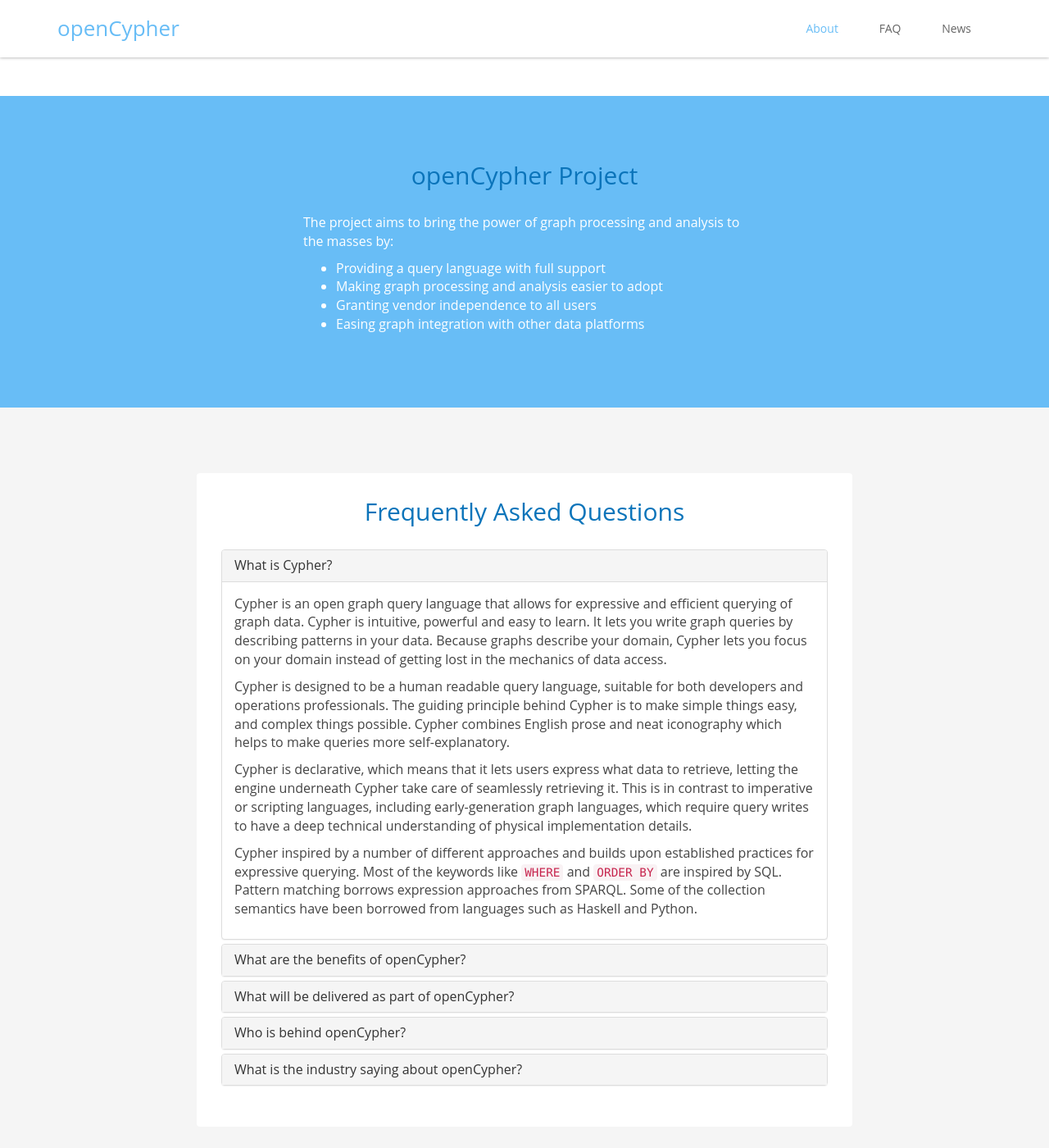
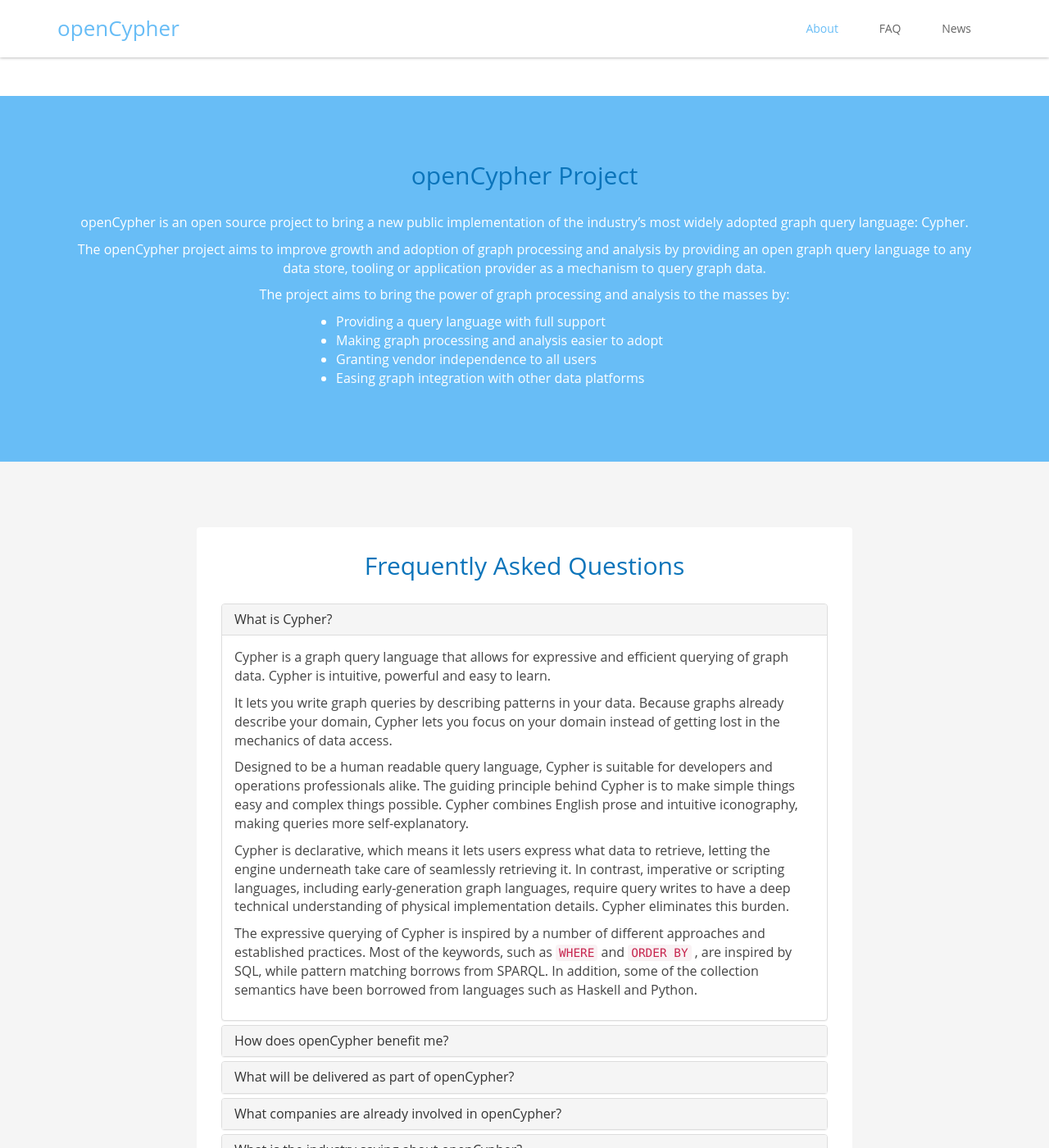
Before and after one commit to opencypher/website, a Jekyll site: the page built from index.html, in a window 1280 px wide and 1400 px high, scrolled down 671 px. Shown: the whole window at 82% size. Built offline with Jekyll 4.4.1, drawn with Linux system fonts in a browser that asks for light colours; some of the changed text lies outside the part shown.

Commit message:
Content updates from BMS edits

```diff
--- a/_includes/about.html
+++ b/_includes/about.html
@@ -12,7 +12,7 @@
                     </div>
                     <div class="content">
                         <h3 class="sub-title">Focus on Your Domain</h3>
-                        <p>Graphs naturally describe your domain, and Cypher lets you focus on that domain instead of getting lost in the mechanics of data access. Both expressive and efficient, Cypher eliminates the distraction of learning a query language.</p>
+                        <p>Graphs naturally describe your domain, and Cypher lets you focus on that domain instead of getting lost in the mechanics of data access. Both expressive and efficient, Cypher is intuitive and immediately familiar, without the steep learning curve of learning a new language.</p>
                     </div><!--//content-->
                 </div><!--//item-->
                 <div class="item col-md-4 col-sm-6 col-xs-12">
@@ -21,7 +21,7 @@
                     </div>
                     <div class="content">
                         <h3 class="sub-title">Human Readable</h3>
-                        <p>Cypher is a human readable query language that makes complex things possible. A combination of English prose and neat iconography means Cypher is accessible to both developers and operations professionals.</p>
+                        <p>Cypher is a human-readable query language that makes complex things possible. A combination of English prose and intuitive iconography, Cypher is accessible to developers and operations professionals alike.</p>
                     </div><!--//content-->
                 </div><!--//item-->
                 <div class="item col-md-4 col-sm-6 col-xs-12">
--- a/_includes/faq.html
+++ b/_includes/faq.html
@@ -13,10 +13,12 @@
               </div>
               <div id="collapse1" class="panel-collapse collapse in">
                 <div class="panel-body">
-                    <p>Cypher is an open graph query language that allows for expressive and efficient querying of graph data. Cypher is intuitive, powerful and easy to learn. It lets you write graph queries by describing patterns in your data. Because graphs describe your domain, Cypher lets you focus on your domain instead of getting lost in the mechanics of data access.</p>
-                    <p>Cypher is designed to be a human readable query language, suitable for both developers and operations professionals. The guiding principle behind Cypher is to make simple things easy, and complex things possible. Cypher combines English prose and neat iconography which helps to make queries more self-explanatory. </p>
-                    <p>Cypher is declarative, which means that it lets users express what data to retrieve, letting the engine underneath Cypher take care of seamlessly retrieving it. This is in contrast to imperative or scripting languages, including early-generation graph languages, which require query writes to have a deep technical understanding of physical implementation details. </p>
-                    <p>Cypher inspired by a number of different approaches and builds upon established practices for expressive querying. Most of the keywords like <code>WHERE</code> and <code>ORDER BY</code> are inspired by SQL. Pattern matching borrows expression approaches from SPARQL. Some of the collection semantics have been borrowed from languages such as Haskell and Python.   </p>
+                    <p>Cypher is a graph query language that allows for expressive and efficient querying of graph data. Cypher is intuitive, powerful and easy to learn.</p>
+                    <p>It lets you write graph queries by describing patterns in your data. Because graphs already describe your domain, Cypher lets you focus on your domain instead of getting lost in the mechanics of data access. </p>
+                    <p>Designed to be a human readable query language, Cypher is suitable for developers and operations professionals alike. The guiding principle behind Cypher is to make simple things easy and complex things possible. Cypher combines English prose and intuitive iconography, making queries more self-explanatory.</p>
+                    <p>Cypher is declarative, which means it lets users express what data to retrieve, letting the engine underneath take care of seamlessly retrieving it. In contrast, imperative or scripting languages, including early-generation graph languages, require query writes to have a deep technical understanding of physical implementation details. Cypher eliminates this burden.</p>
+
+                    <p>The expressive querying of Cypher is inspired by a number of different approaches and established practices. Most of the keywords, such as <code>WHERE</code> and <code>ORDER BY</code> , are inspired by SQL, while pattern matching borrows from SPARQL. In addition, some of the collection semantics have been borrowed from languages such as Haskell and Python.</p>
                 </div>
               </div>
             </div>
@@ -24,14 +26,34 @@
             <div class="panel panel-default">
               <div class="panel-heading">
                 <h4 class="panel-title">
-                  <a data-toggle="collapse" data-parent="#accordion" href="#collapse2">What are the benefits of openCypher?</a>
+                  <a data-toggle="collapse" data-parent="#accordion" href="#collapse2">How does openCypher benefit me?</a>
                 </h4>
               </div>
               <div id="collapse2" class="panel-collapse collapse">
                 <div class="panel-body">
-                    <p>The openCypher project will make it possible for any developer or technology provider to use Cypher and incorporate and/or enable access to graph processing capabilities within that product or application.  openCypher will also help tooling providers gain efficiencies by gaining multi-platform.</p>
+                    <p>The openCypher project makes it possible for any developer or technology provider to use Cypher and incorporate graph processing capabilities within that product or application.</p>
 
-                    <p>openCypher delivers Cypher as an open graph query language, which can be used by any product or application as a query language for graph processing capabilities within that product or application. As an easy-to-learn and yet an extremely powerful graph query language, Cypher is currently the industry’s most successful and widely adopted graph query language and with openCypher, the language promises to be instrumental in the growth of graph processing and analysis in the same way that SQL has been instrumental in accelerating the adoption of RDBMS. </p>
+                    <p>Easy-to-learn and yet extremely powerful, Cypher is the industry’s most successful and widely adopted graph query language. With the advent of openCypher, the language promises to be just as instrumental in the growth of graph processing and analysis as SQL was instrumental in accelerating the adoption of RDBMS. </p>
+
+                    <p>With tens of thousands of users already trained in Cypher and numerous tooling providers already offering support for the language, openCypher provides a seamless way for industry participants to provide graph capabilities in their data platforms – ranging from database suppliers, tooling vendors and the broader graph ecosystem.</p>
+
+                    <h5>For data and tooling providers:</h5>
+                    <ul>
+                      <li>Improve time to market with tools, tests and specifications that enable rapid access to graph processing capabilities </li>
+                      <li>Collaborate on the evolution of Cypher to increase the size of the graph ecosystem</li>
+                    </ul>
+
+                    <h5>For application developers:</h5>
+                    <ul>
+                      <li>Reuse graph query knowledge and skills across a multitude of products that support</li>
+                      <li>Cypher as the graph query language</li>
+                    </ul>
+
+                    <h5>For enterprises:</h5>
+                    <ul>
+                      <li>Interoperability and vendor independence by interfacing with products using a common query language</li>
+                      <li>Higher availability of skilled developers trained in a graph query language used across multiple products</li>
+                    </ul>
                 </div>
               </div>
             </div>
@@ -47,10 +69,14 @@
                     <p>The project aims to deliver four types of artifacts: </p>
 
                     <ul>
-                        <li><strong>Cypher Reference Documentation</strong> - comprehensive user documentation describing use of the Cypher query language, with examples & tutorials</li>
-                        <li><strong>Technology certification kit (TCK)</strong> - The TCK consists of a number of tests that a software supplier would run in order to self certify support for a given version of Cypher</li>
-                        <li><strong>Reference implementation</strong> - Distributed under the Apache 2.0 license, the reference implementation is a fully functional implementation of key parts of the stack that one would need to build to support Cypher inside of one’s data platform or tool. The first planned deliverable is a parser that will take a Cypher statement and parse it into an AST (abstract syntax tree) representation. The reference implementation complements the documentation and tests by providing working implementations of Cypher, that are permissively licensed, and can be used as examples or as a foundation for one’s own implementation. </li>
-                        <li><strong>Cypher language specification</strong> - Licensed under the creative commons license <<link>>, the Cypher language specification is a technical expression the language syntax to enable parsers to auto-generate the query syntax. A full semantic specification is also planned as a part  openCypher. </li>
+                        <li><strong>Cypher Reference Documentation</strong><br />
+                          Comprehensive user documentation describing use of the Cypher query language with examples and tutorials.</li>
+                        <li><strong>Technology certification kit (TCK)</strong><br />
+                          The TCK consists of a number of tests that a software supplier would run in order to self-certify support for a given version of Cypher.</li>
+                        <li><strong>Reference implementation</strong><br />
+                          Distributed under the Apache 2.0 license, the reference implementation is a fully functional implementation of key parts of the stack needed to support Cypher inside a data platform or tool. The first planned deliverable is a parser that will take a Cypher statement and parse it into an AST (abstract syntax tree) representation. The reference implementation complements the documentation and tests by providing working implementations of Cypher – which are permissively licensed – and can be used as examples or as a foundation for one’s own implementation. </li>
+                        <li><strong>Cypher language specification</strong><br />
+                          Licensed under the <a href="https://creativecommons.org/licenses/" target="_blank">Creative Commons license</a>, the Cypher language specification is a technical expression of the language syntax to enable parsers to auto-generate the query syntax. A full semantic specification is also planned as a part the openCypher project.</li>
                      </ul>
 
                 </div>
@@ -59,12 +85,12 @@
             <div class="panel panel-default">
               <div class="panel-heading">
                 <h4 class="panel-title">
-                  <a data-toggle="collapse" data-parent="#accordion" href="#collapse4">Who is behind openCypher?</a>
+                  <a data-toggle="collapse" data-parent="#accordion" href="#collapse4">What companies are already involved in openCypher?</a>
                 </h4>
               </div>
               <div id="collapse4" class="panel-collapse collapse">
                 <div class="panel-body">
-                    <p>openCypher includes support from industry heavyweights such as Oracle, SAP, Microsoft and IBM. Other early supporters include ThoughtWorks, Tableau, and DataBricks, the company behind Apache Spark. </p>
+                    <p>The openCypher project includes support from <a href="http://www.oracle.com/">Oracle</a>, <a href="https://databricks.com/">Databricks</a> (the company behind <a href="http://spark.apache.org/">Apache Spark</a>), <a href="http://neo4j.com/company">Neo Technology</a>, <a href="http://www.tableau.com/">Tableau</a>, <a href="http://graphaware.com/">GraphAware</a>, <a href="http://www.graphenedb.com/">GrapheneDB</a>, <a href="https://www.graphstory.com/">Graph Story</a>, <a href="https://www.graphgrid.com/">GraphGrid</a>, <a href="http://www.infoa.com/">Information Analysis Incorporated (IAI)</a>, <a href="http://linkurio.us/">Linkurious</a>, <a href="https://structr.org/">Structr</a>, <a href="https://purethink.com/">PureThink</a> and <a href="https://www.tomsawyer.com/">Tom Sawyer Software</a>.</p>
                 </div>
               </div>
             </div>
@@ -77,16 +103,16 @@
               <div id="collapse5" class="panel-collapse collapse">
                 <div class="panel-body">
                     <h4>Oracle</h4>
-                    <p><em>"The industry has seen through SQL the effect that a query language can have on accelerating platform adoption. As the most successful and widely adopted graph query language, Cypher is a natural choice for Oracle, and we look forward to rolling out support for it soon in Oracle Big Data Spatial & Graph."</em><br />
-                    - Andy Mendelsohn, Oracle Executive Vice President</p>
+                    <p><em>"Oracle is a strong supporter of standard, open APIs and languages. As with SQL, we believe open language standards accelerate platform and paradigm adoption. With the release of Oracle Big Data Spatial and Graph and our longstanding support for the Spatial and Graph option for Oracle Database, we are excited to deliver new, scalable solutions to the graph community. openCypher offers the graph community an opportunity to address the need for standards-based interfaces to simplify graph data access."</em><br />
+                    - Jim Steiner, Vice President, Spatial and Graph Technologies, Oracle</p>
 
                     <h4>Databricks</h4>
-                    <p><em>"Graph processing is becoming an indispensable part of the modern big data stack. Neo4j’s Cypher query language has greatly accelerated graph database adoption. We are looking forward to bringing Cypher’s graph pattern matching capabilities into the Spark stack, making graph querying accessible to the masses."</em><br />
-                    - Ion Stoica, the CEO of DataBricks</p>
+                    <p><em>"Graph processing is becoming an indispensable part of the modern big data stack. Neo4j’s Cypher query language has greatly accelerated graph database adoption. We look forward to bringing Cypher’s graph pattern matching capabilities into the Spark stack, making graph querying more accessible to the masses."</em><br />
+                    - Ion Stoica, CEO, DataBricks</p>
 
                     <h4>Forrester Research</h4>
-                    <p><em>"Today’s announcement is big news for the already rapidly-growing graph database space.An important and necessary step in the growth of any DBMS category is for the industry to coalesce around a standard language. Opening Cypher will make it easier for new vendors to enter the space, promoting competition, and be a great benefit to users of graph technology, by providing a clear choice of language to use."</em><br />
-                    - Noel Yuhanna, Principal Analyst</p>
+                    <p><em>"Today’s announcement is big news for the already rapidly-growing graph database space. An important and necessary step in the growth of any DBMS category is for the industry to coalesce around a standard language. Opening Cypher will make it easier for new vendors to enter the space, promote competition and be a great benefit to users of graph technology by providing a clear choice of language to use."</em><br />
+                    - Noel Yuhanna, Principal Analyst, Forrester</p>
 
                     <h4>Neo Technology</h4>
                     <p><em>"Companies such as Google, Facebook and LinkedIn have leveraged graph processing to transform their respective industries. openCypher promises to bring the same transformative power of graphs to enterprises of any size."</em><br />
--- a/_includes/features.html
+++ b/_includes/features.html
@@ -1,11 +1,17 @@
+
     <!-- ******FEATURES****** -->
     <section id="features" class="features section">
         <div class="container text-center">
-            <h2 class="title">openCypher Project</h2>
+            <div class="col-md-12">
+                <h2 class="title">openCypher Project</h2>
+                <p>openCypher is an open source project to bring a new public implementation of the industry’s most widely adopted graph query language: Cypher.</p>
+                <p>The openCypher project aims to improve growth and adoption of graph processing and analysis by providing an open graph query language to any data store, tooling or application provider as a mechanism to query graph data.</p>
+                <p>The project aims to bring the power of graph processing and analysis to the masses by:</p>
+            </div><!--//container-->
         </div>
         <div class="container">
             <div class="col-md-6 col-md-offset-3">
-                <p>The project aims to bring the power of graph processing and analysis to the masses by:</p>
+
                 <ul>
                     <li>Providing a query language with full support</li>
                     <li>Making graph processing and analysis easier to adopt</li>
```
Also changed, not shown: other parts of _includes/about.html (+2 -2 lines), 1 other file.
